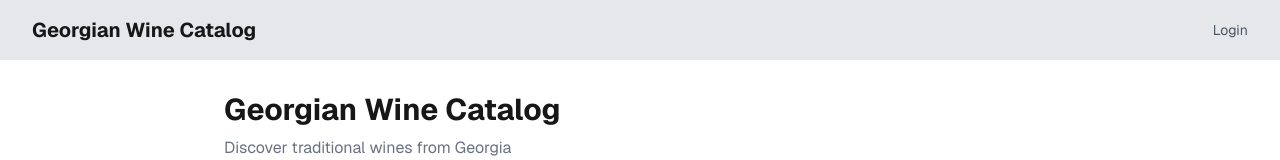
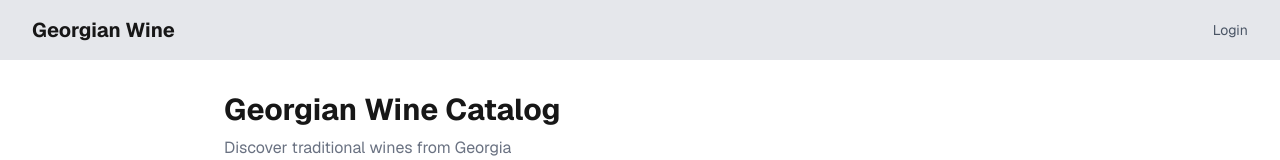
Before and after one commit to zurshanidze/wine-catalog, a Next.js app: page / in a window 1280 px wide. Shown: the top 160 px of the page. Built offline with nearby package versions, Linux system fonts and the light colour scheme; no server answers; the database is empty.

Commit message:
update navigation title

```diff
--- a/app/layout.tsx
+++ b/app/layout.tsx
@@ -27,7 +27,7 @@ export default async function RootLayout({
       <body className={geist.className}>
         <nav className="bg-gray-200 px-8 py-4 flex items-center justify-between">
           <Link href="/" className="text-xl font-bold">
-            Georgian Wine Catalog
+            Georgian Wine
           </Link>
           <div className="flex items-center gap-4">
             {session?.role === "ADMIN" && (
```
